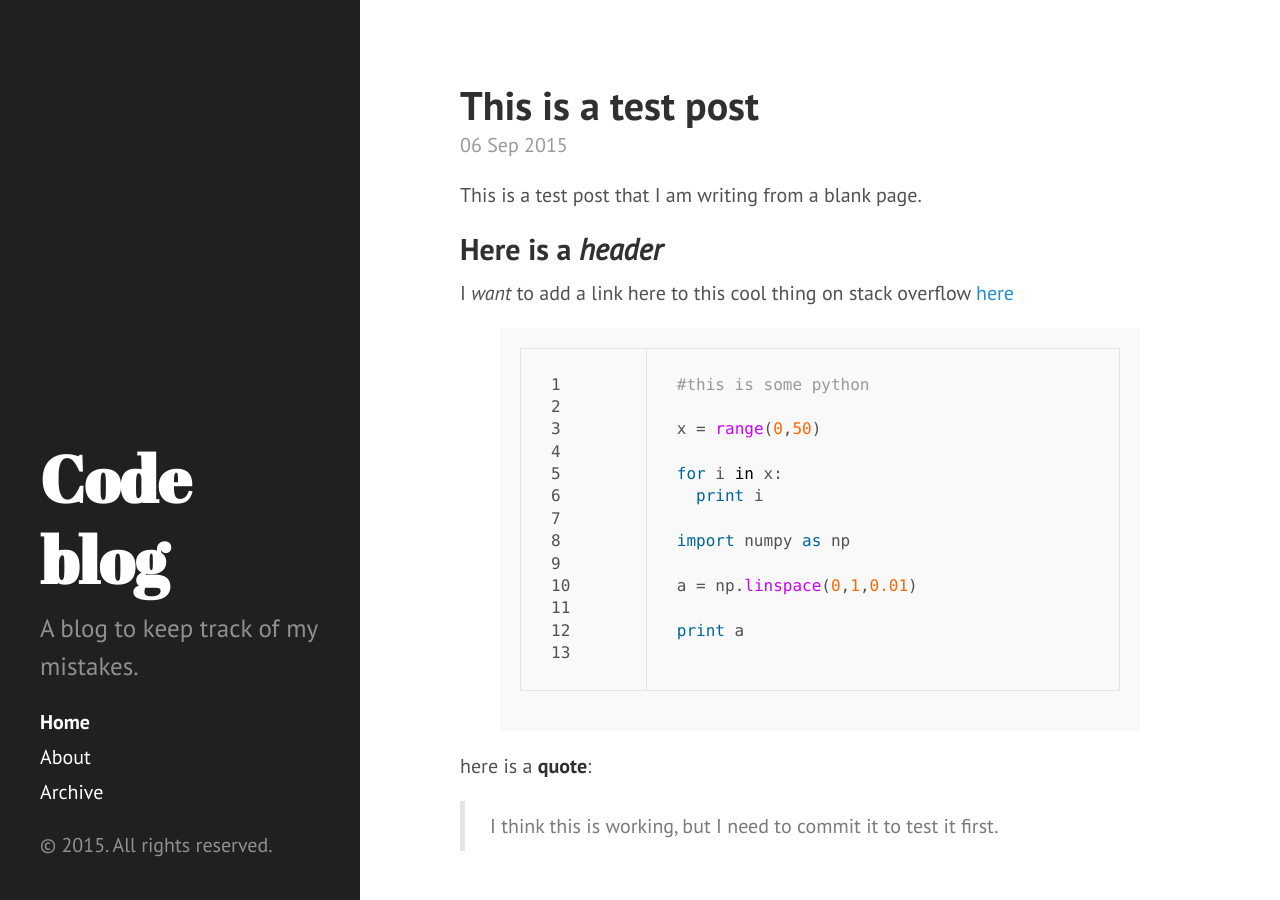
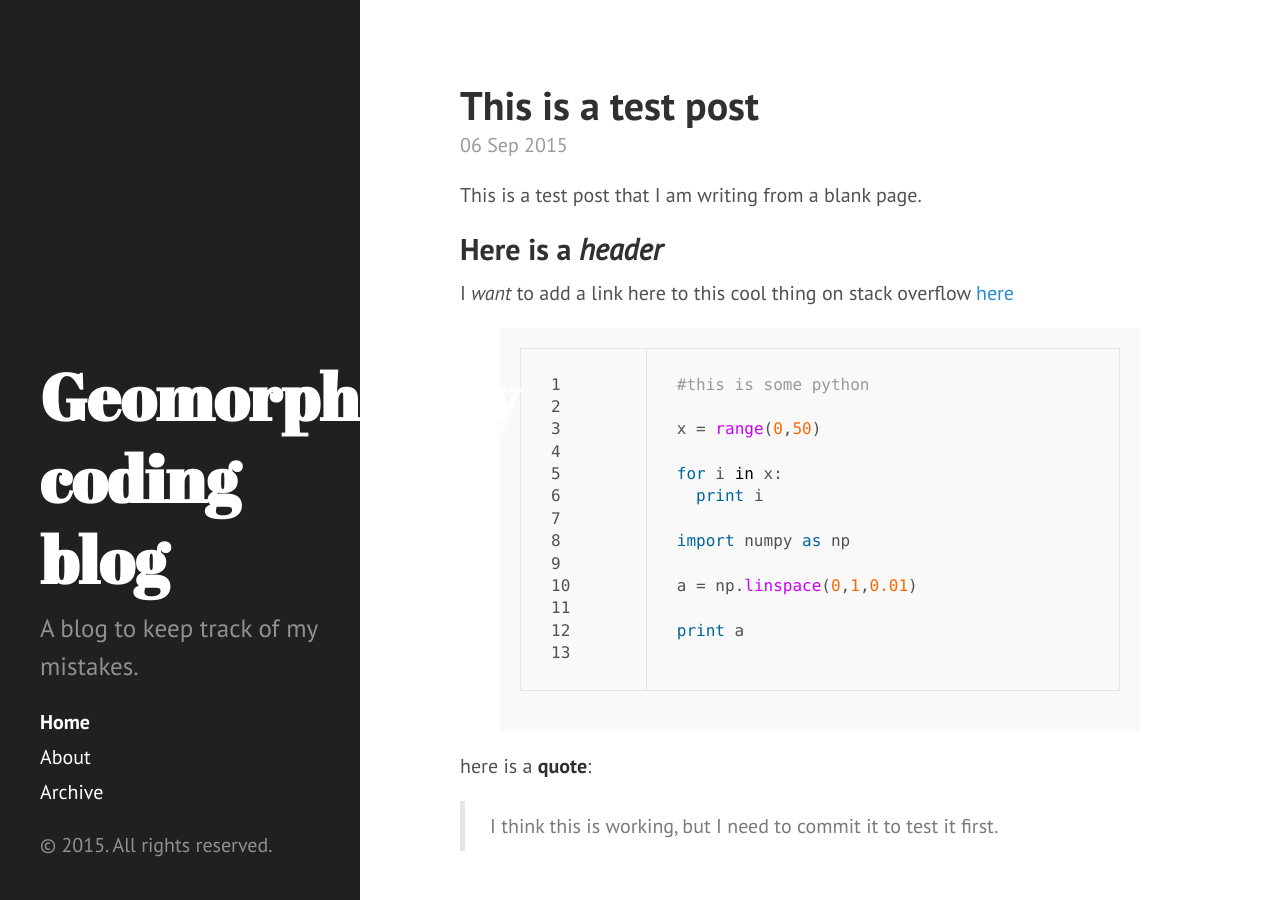
Before and after one commit to sgrieve/sgrieve.github.io, a Jekyll site: the page built from index.html, in a window 1280 px wide and 900 px high. Built offline with Jekyll 4.4.1, drawn with Linux system fonts in a browser that asks for light colours; Markdown is read by kramdown in place of the engine named in the settings; the list of posts is cut into pages by our own code.

Commit message:
changing to a longer title to see what it looks like

```diff
--- a/_config.yml
+++ b/_config.yml
@@ -7,7 +7,7 @@ permalink:        pretty
 relative_permalinks: true
 
 # Setup
-title:            Code blog
+title:            Geomorphology coding blog
 tagline:          'A record of my stupidity'
 description:      'A blog to keep track of my mistakes.'
 url:              http://sgrieve.github.com
```
